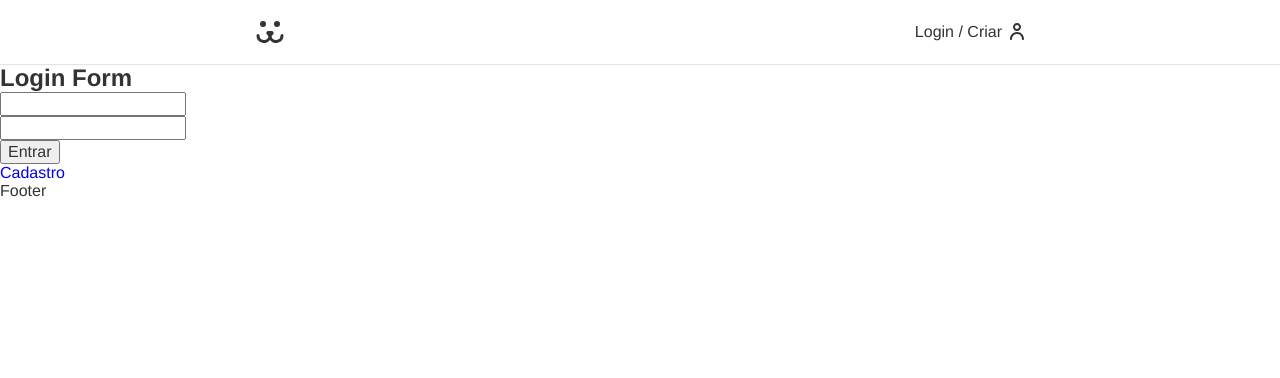
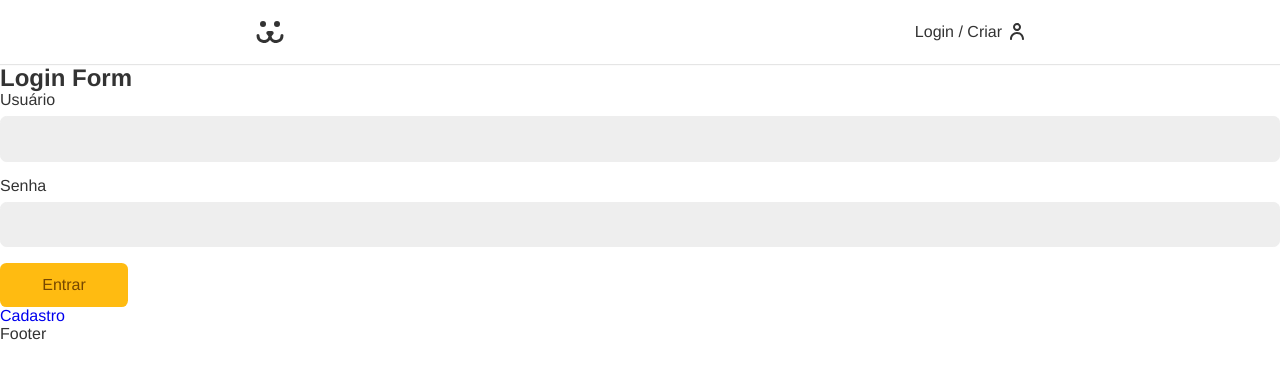
Before and after one commit to isaquerchaves/dogs, a React (Vite) app: page /login in a window 1280 px wide. Shown: the top 378 px of the page. Built offline with nearby package versions, Linux system fonts and the light colour scheme; the HTML template or start-up script is replaced by a standard one.

Commit message:
feat: add empyt field validation and login form styling

```diff
--- /dev/null
+++ b/src/Hooks/useForm.tsx
@@ -0,0 +1,48 @@
+import React from "react";
+
+const types = {
+    email: {
+        regex: /^(([^<>()[\]\\.,;:\s@"]+(\.[^<>()[\]\\.,;:\s@"]+)*)|.(".+"))@((\[[0-9]{1,3}\.[0-9]{1,3}\.[0-9]{1,3}\.[0-9]{1,3}\])|(([a-zA-Z\-0-9]+\.)+[a-zA-Z]{2,}))$/
+        ,
+        message: 'Preencha um email válido',
+    },
+    password: {
+        regex: /.*/
+        ,
+        message: 'Preencha um valor.'
+    }
+};
+
+const useForm = (type: keyof typeof types) => {
+    const [value, setValue] = React.useState('');
+    const [error, setError] = React.useState<string | null>(null);
+
+    function validate(value: string) {
+        if (value.length === 0) {
+            setError('Preencha um valor.')
+            return false
+        } else if (types[type] && !types[type].regex.test(value)) {
+            setError(types[type].message);
+            return false;
+        } else {
+            setError(null);
+            return true
+        }
+    }
+
+    function onChange({ target }: any) {
+        if (error) validate(target.value)
+        setValue(target.value)
+    }
+
+    return {
+        value,
+        setValue,
+        onChange,
+        error,
+        validate: () => validate(value),
+        onBlur: () => validate(value),
+    };
+}
+
+export default useForm;
--- /dev/null
+++ b/src/components/Forms/Button.module.css
@@ -0,0 +1,24 @@
+.button {
+  font-size: 1rem;
+  font-family: var(--type-first);
+  cursor: pointer;
+  border: none;
+  border-radius: 0.4rem;
+  background: #fb1;
+  color: #764701;
+  min-width: 8rem;
+  padding: 0.8rem 1.2rem;
+  box-sizing: border-box;
+  transition: 0.1s;
+}
+
+.button:hover,
+.button:focus {
+  outline: none;
+  box-shadow: 0 0 0 3px #fea, 0 0 0 4px #fb1;
+}
+
+.button:disabled {
+  opacity: 0.5;
+  cursor: wait;
+}
--- /dev/null
+++ b/src/components/Forms/Button.tsx
@@ -0,0 +1,11 @@
+import styles from './Button.module.css'
+
+const Button = ({ children, ...props }: any) => {
+    return (
+        <button {...props} className={styles.button}>
+            {children}
+        </button>
+    );
+}
+
+export default Button;
--- /dev/null
+++ b/src/components/Forms/Input.module.css
@@ -0,0 +1,35 @@
+.wrapper {
+  margin-bottom: 1rem;
+}
+
+.input {
+  border: 1px solid #eee;
+  display: block;
+  width: 100%;
+  font-size: 1rem;
+  padding: 0.8rem;
+  border-radius: 0.4rem;
+  background-color: #eee;
+  transition: 0.2s;
+}
+
+.input:focus,
+.input:hover {
+  outline: none;
+  border-color: #fb1;
+  background: white;
+  box-shadow: 0 0 0 3px #fea;
+}
+
+.label {
+  display: block;
+  font-size: 1rem;
+  line-height: 1;
+  padding-bottom: 0.5rem;
+}
+
+.error {
+  color: #f31;
+  font-size: 0.875rem;
+  margin-top: 0.25rem;
+}
--- /dev/null
+++ b/src/components/Forms/Input.tsx
@@ -0,0 +1,22 @@
+import styles from './Input.module.css'
+
+const Input = ({ label, type, name, value, onChange, error, onBlur }: any) => {
+    return (
+        <div className={styles.wrapper}>
+            <label htmlFor={name} className={styles.label}>{label}</label>
+            <input
+                className={styles.input}
+                id={name}
+                name={name}
+                type={type}
+                value={value}
+                onChange={onChange}
+                onBlur={onBlur}
+            />
+            {error && <p className={styles.error}>{error}</p>}
+        </div>
+
+    );
+}
+
+export default Input;
--- a/src/components/Login/LoginForm.tsx
+++ b/src/components/Login/LoginForm.tsx
@@ -1,19 +1,26 @@
-import React from "react";
 import { Link } from "react-router-dom";
+import Input from "../Forms/Input";
+import Button from "../Forms/Button";
+import useForm from "../../Hooks/useForm";
 
 const LoginForm = () => {
-    const [username, setUsername] = React.useState('');
-    const [password, setPassword] = React.useState('');
+    const username = useForm('email');
+    const password = useForm('password');
 
     function handleSubmit(event: any) {
         event.preventDefault();
+
+        if (username.validate && password.validate()) {
 
             fetch('https://dogsapi.origamid.dev/json/jwt-auth/v1/token', {
                 method: 'POST',
                 headers: {
                     'Content-Type': 'application/json',
                 },
-            body: JSON.stringify({ username, password }),
+                body: JSON.stringify({
+                    username: username.value,
+                    password: password.value,
+                }),
             })
                 .then((response) => {
                     console.log(response);
@@ -23,20 +30,25 @@ const LoginForm = () => {
                     console.log(json);
                 })
         }
+    }
 
     return (
         <section>
             <h1>Login Form</h1>
             <form action="" onSubmit={handleSubmit}>
-                <input
+                <Input
+                    label="Usuário"
                     type="text"
-                    value={username}
-                    onChange={({ target }) => setUsername(target.value)} />
-                <input
-                    type="text"
-                    value={password}
-                    onChange={({ target }) => setPassword(target.value)} />
-                <button>Entrar</button>
+                    name="username"
+                    {...username}
+                />
+                <Input
+                    label="Senha"
+                    type="password"
+                    name="password"
+                    {...password}
+                />
+                <Button>Entrar </Button >
             </form>
             <Link to="/login/criar">Cadastro</Link>
         </section>
```
Lines whose indentation alone changed are shown as unchanged.
